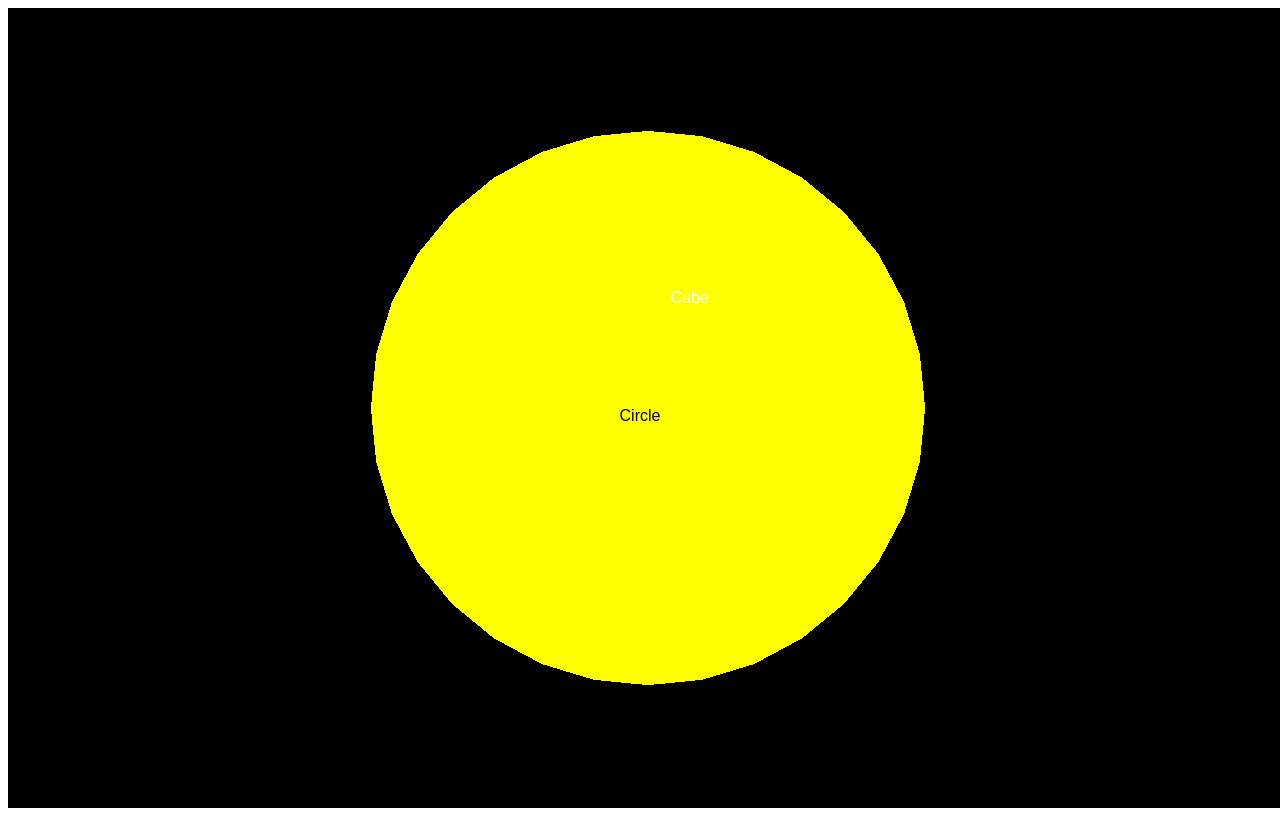
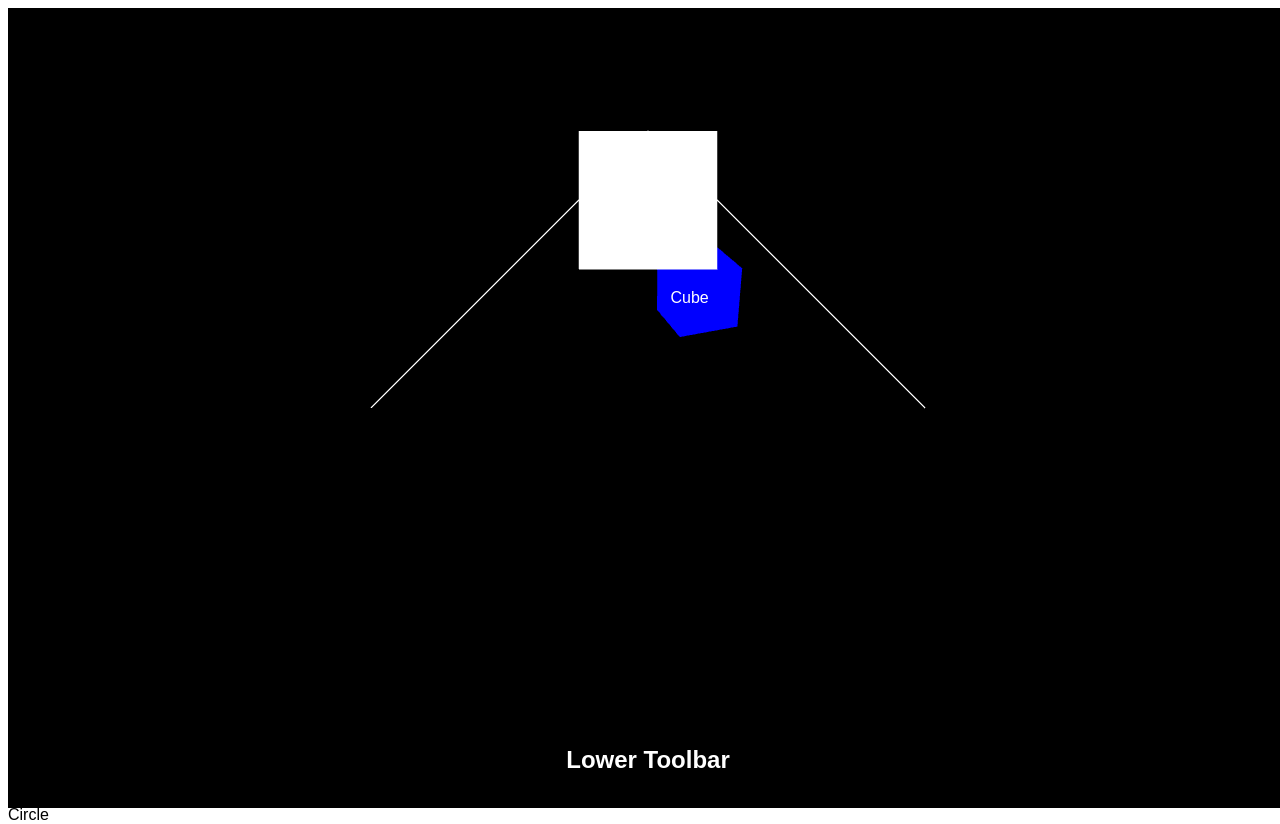
Before and after one commit to DisastrousFate/Callisto-NEA, a website built with Vite: page index.html in a window 1280 px wide. Built offline with nearby package versions, Linux system fonts and the light colour scheme.

```diff
--- a/graphics.js
+++ b/graphics.js
@@ -1,4 +1,5 @@
 import { CSS2DObject } from 'three/addons/renderers/CSS2DRenderer.js';
+import * as THREE from 'three';
 
 export class TextLabel {
     constructor(text, parent, color = 'white', position = {x:0, y:0}, tagName = 'p', size = 1, font = 'Arial'){
@@ -38,7 +39,29 @@
         text1_dom.style.fontSize = this.size;
         text1_dom.style.fontFamily = this.font;
         this.parent.appendChild(text1_dom);
+    }
+}
 
+export class Line {
+    constructor(points, parent, color = 'white', position = {x:0, y:0}){
+        this.points
+        this.position = position;
+        this.color = color;
+        this.parent = parent;
+
+        this._createObject();
 
     }
+
+    _createObject(){
+        this.points = [];
+        this.points.push(new THREE.Vector3(-2, 0, 0));
+        this.points.push(new THREE.Vector3(0, 2, 0));
+        this.points.push(new THREE.Vector3(2, 0, 0));
+
+        const geometry = new THREE.BufferGeometry().setFromPoints(this.points);
+        const material = new THREE.LineBasicMaterial( { color: 'white' } );
+
+        this.line = new THREE.Line(geometry, material);
+    }
 }
--- /dev/null
+++ b/hud.js
@@ -0,0 +1,27 @@
+import * as THREE from 'three';
+import { CSS2DRenderer, CSS2DObject} from 'three/addons/renderers/CSS2DRenderer.js';
+
+
+export class HUD {
+    constructor(scene = THREE.Scene, camera = THREE.Camera){
+        this.scene = scene;
+        this.camera = camera;
+    }
+
+    square(){
+        const geometry = new THREE.PlaneGeometry();
+        const material = new THREE.MeshBasicMaterial({ color: 'white' });
+        const square = new THREE.Mesh(geometry, material);
+        square.position.x = 0;
+        square.position.y = 1.5;
+        square.position.z = -5; // Dont block or be behind camera!
+        square.renderOrder = 9999;
+        this.camera.add(square)
+    }
+}
+
+// Cube rendered to camera to render as 2D
+// const geometry2d = new THREE.BoxGeometry(1, 1, 1);
+// const material2d = new THREE.MeshBasicMaterial({ color: 'white' });
+// const cube2d = new THREE.Mesh(geometry2d, material2d);
+// camera.add(cube2d);
--- a/index.html
+++ b/index.html
@@ -5,6 +5,7 @@
 
     <script type="module" src="./main.js"></script>
     <script type="module" src="./graphics.js"></script>
+    <script type="module" src="./hud.js"></script>
 
     <link rel="stylesheet" href="./styles.css">
 
--- a/main.js
+++ b/main.js
@@ -3,6 +3,7 @@
 import { FontLoader, TextGeometry } from 'three/examples/jsm/Addons.js';
 
 import * as graphics from './graphics.js';
+import * as hud from './hud.js'
 
 const scene = new THREE.Scene();
 const camera = new THREE.PerspectiveCamera( 60, window.innerWidth / window.innerHeight, 0.1, 1000 );
@@ -12,10 +13,14 @@
 
 // 3D Graphics Renderer
 
-const renderer = new THREE.WebGLRenderer();
-renderer.setSize( window.innerWidth, window.innerHeight );
-renderer.setAnimationLoop( animate );
-div_mainScreen.appendChild( renderer.domElement );
+const mainRenderer = new THREE.WebGLRenderer({antialias: true});
+const canvas = mainRenderer.domElement
+
+mainRenderer.setSize(window.innerWidth, window.innerHeight);
+mainRenderer.setAnimationLoop(render);
+mainRenderer.setPixelRatio(window.devicePixelRatio);
+
+div_mainScreen.appendChild(mainRenderer.domElement);
 
 // HTML Renderer Lower Toolbar
 
@@ -25,41 +30,72 @@
 HTMLRenderer.domElement.style.top = '0';
 HTMLRenderer.domElement.style.left = '0';
 HTMLRenderer.domElement.style.pointerEvents = 'none';
+
+// 2D/HTML elements
 div_2D.appendChild(HTMLRenderer.domElement);
 
 const lower_toolbar = document.createElement('div');
 div_2D.appendChild(lower_toolbar);
 lower_toolbar.setAttribute('id', 'lower-toolbar');
 
-const label1 = new graphics.TextLabel('Cube', lower_toolbar);
+const lowerToolbarText = document.createElement('h1');
+lowerToolbarText.innerHTML = 'Lower Toolbar'
+lower_toolbar.appendChild(lowerToolbarText);
+
+
+// Cube rendered to camera to render as 2D
+
+const HUD = new hud.HUD(scene, camera)
+HUD.square();
+scene.add(camera)
+
 
 // Cube
 const geometry = new THREE.BoxGeometry( .5, .5, .5 );
 const material = new THREE.MeshBasicMaterial( { color: 0x0000ff } );
 const cube = new THREE.Mesh( geometry, material );
 
-// cube.add(text1);
+const label1 = new graphics.TextLabel('Cube', lower_toolbar);
 cube.add(label1.textObject);
-
 scene.add( cube );
 
 const geometry2 = new THREE.CircleGeometry(2, 32, 0, Math.PI * 2);
-const material2 = new THREE.MeshBasicMaterial({ color: 0xffff00 }, { side: THREE.DoubleSide });
+const material2 = new THREE.MeshBasicMaterial({color: 0xffff00}, {side: THREE.DoubleSide});
 const circle = new THREE.Mesh(geometry2, material2);
 
 const label2 = new graphics.TextLabel('Circle', lower_toolbar, 'black');
 circle.add(label2.textObject);
-scene.add(circle);
+//scene.add(circle);
+
+// Line
+const line1 = new graphics.Line();
+scene.add(line1.line);
 
 camera.position.z = 5;
 
-function animate( time ) {
+function resizeRendererToDisplaySize(renderer) {
+  const width = canvas.clientWidth;
+  const height = canvas.clientHeight;
+
+  if ((window.innerWidth != canvas.width) || (window.innerHeight != height)) {
+    renderer.setSize(window.innerWidth, window.innerHeight);
+    camera.aspect = canvas.clientWidth / canvas.clientHeight;
+    camera.updateProjectionMatrix();
+	}
+
+}
+
+function render( time ) {
+
+  resizeRendererToDisplaySize(mainRenderer)
+  resizeRendererToDisplaySize(HTMLRenderer)
+
 
   cube.rotation.x = time / 2000;
   cube.rotation.y = time / 1000;
   cube.translateZ(0.01);
   cube.castShadow = true;
 
-  renderer.render( scene, camera );
+  mainRenderer.render( scene, camera );
   HTMLRenderer.render( scene, camera );
 }
--- a/package.json
+++ b/package.json
@@ -3,6 +3,6 @@
     "three": "^0.184.0"
   },
   "devDependencies": {
-    "vite": "^8.1.0"
+    "vite": "^8.1.2"
   }
 }
```
Also changed, not shown: 1 other file.
